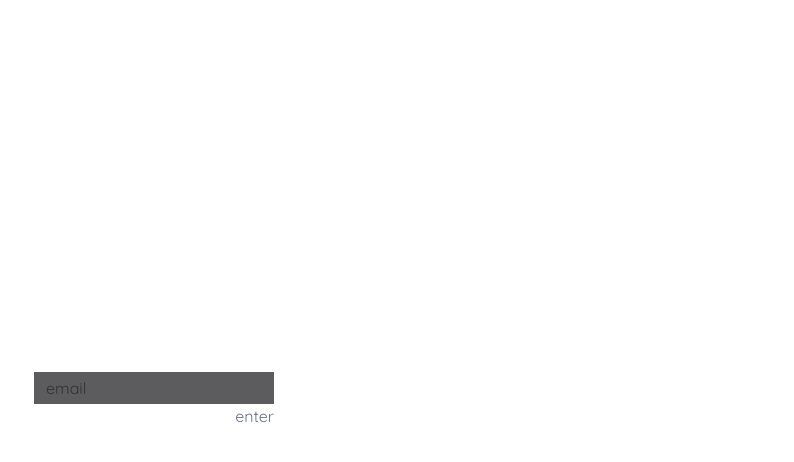
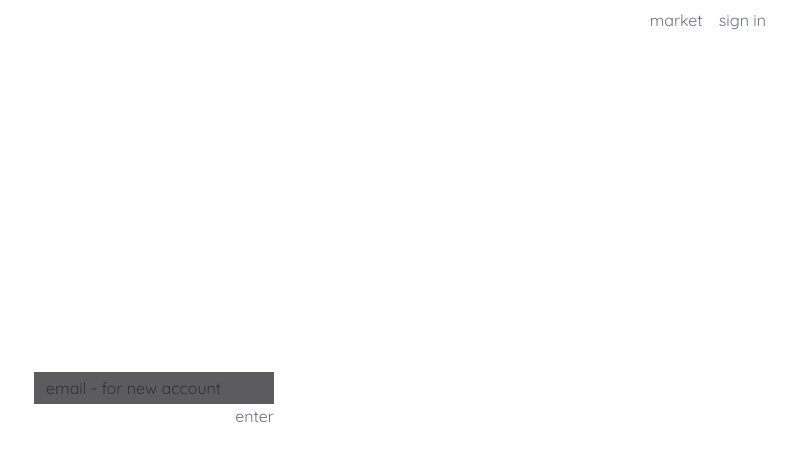
Before and after one commit to Princedewangan101/perp-exchange, a Next.js app in the folder frontend/: page /auth in a window 1280 px wide. Shown: the top 462 px of the page, without its empty margins (486-1280 px from the left). Built offline with nearby package versions, Linux system fonts and the light colour scheme.

Commit message:
modified : for signin

```diff
--- a/frontend/app/(pages)/auth/page.tsx
+++ b/frontend/app/(pages)/auth/page.tsx
@@ -6,6 +6,8 @@ import React from 'react'
 import toast from 'react-hot-toast';
 import { useAppStore } from '@/store/store';
 import { isValidEmail } from '@/app/utils/emailValidation';
+import Link from 'next/link';
+import { sign } from 'crypto';
 
 const page = () => {
     const router = useRouter()
@@ -13,10 +15,12 @@ const page = () => {
     const [email, setEmail] = React.useState<string>("");
     const [password, setPassword] = React.useState<string>("");
     const [openPasswordInput, setopenPasswordInput] = React.useState<boolean>(false);
+    const [authpage, setAuthpage] = React.useState<"signup" | "signin">("signup");
+
 
     const mutation = useMutation({
         mutationFn: async (data: { email: string, password: string }) => {
-            const response = await axios.post('http://localhost:5000/api/signup', data)
+            const response = await axios.post(`http://localhost:5000/api/${authpage}`, data)
             return response.data
         },
         onSuccess: (data) => {
@@ -59,7 +63,13 @@ const page = () => {
         setopenPasswordInput(false)
     }
     return (
-        <main className='h-screen w-full'>
+        <main className='relative h-screen w-full'>
+            <div className='absolute top-0 right-0 left-0 h-10 flex gap-4 items-center justify-end pr-7'>
+                <Link href="/market" className='text-gray-500 hover:text-gray-300 cursor-default'>market</Link>
+                <p onClick={() => { authpage === "signup" ? setAuthpage("signin") : setAuthpage("signup") }}
+                    className={`text-gray-500 hover:text-gray-300 cursor-default`}>{authpage === "signup" ? "sign in" : "sign up"}</p>
+
+            </div>
             <div className='h-screen w-full flex flex-col justify-center items-center'>
                 {
                     mutation.isPending && (
@@ -84,7 +94,7 @@ const page = () => {
                                 type="email"
                                 value={email}
                                 onChange={handleChangeEmail}
-                                placeholder='email' className='focus:outline-none w-60 bg-zinc-900/70 px-3 py-1' />
+                                placeholder={`email -${authpage === "signin" ? " for signin" : " for new account"}`} className=' focus:outline-none w-60 bg-zinc-900/70 px-3 py-1' />
                             <p onClick={handleSubmitEmail} className='text-gray-500 hover:text-gray-300 cursor-default text-right'>enter</p>
                         </form>
                     )
--- a/frontend/lib/url.ts
+++ /dev/null
@@ -1,6 +0,0 @@
-export const BACKEND_URL = {
-    "tradeMarket":"http://localhost:5000/api/market",
-    "tradeLimit":"http://localhost:5000/api/limit",
-    "signup" :"http://localhost:5000/api/signup",
-    "signin" :"http://localhost:5000/api/signin",
-}
```
